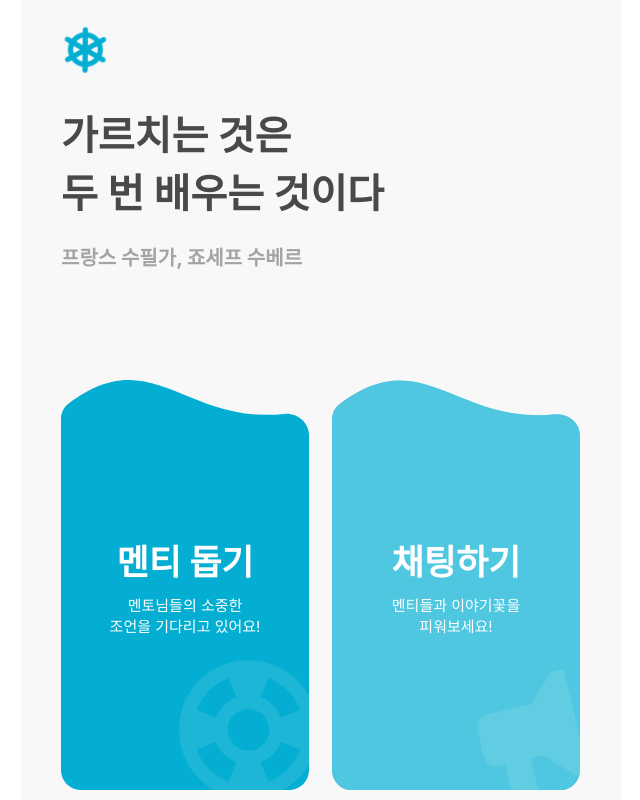
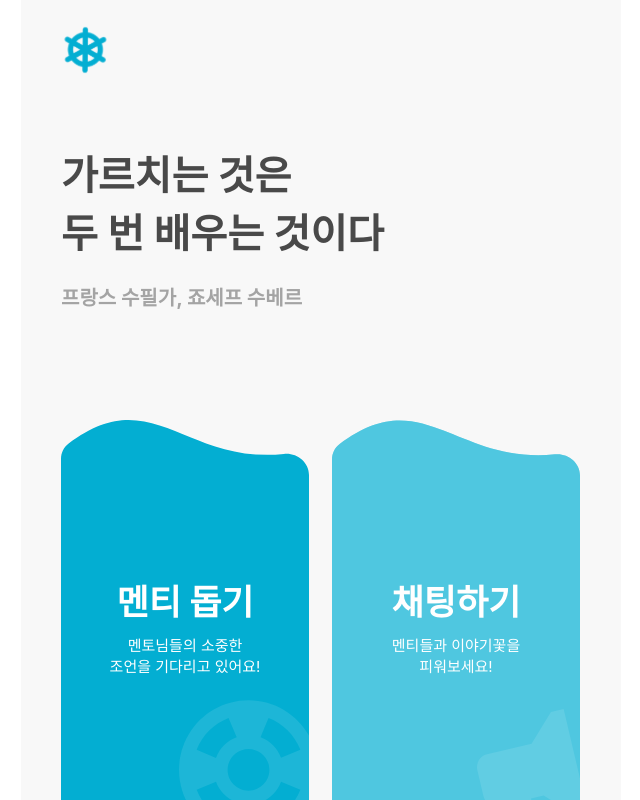
Before and after one commit to youbing5921/deploy_hw, a React (Create React App) app in the folder gamja/: page /home in a window 1280 px wide. Shown: the top 800 px of the page, without its empty margins (319-959 px from the left). Built offline with nearby package versions, Linux system fonts and the light colour scheme.

Commit message:
[Chore] 스타일 요소 수정(#1)

```diff
--- a/gamja/src/pages/Home.js
+++ b/gamja/src/pages/Home.js
@@ -16,9 +16,10 @@ const Home = () => {
           alt="로고이미지"
         />
       </LogoBar>
-      <Comment>
+      <Container>
+        <Quote>
           가르치는 것은 <br /> 두 번 배우는 것이다
-      </Comment>
+        </Quote>
         <Author>프랑스 수필가, 죠세프 수베르</Author>
         <Cards>
           <SearchCard />
@@ -26,6 +27,7 @@ const Home = () => {
           <CommunityCard />
           <MypageCard />
         </Cards>
+      </Container>
     </>
   );
 };
@@ -42,14 +44,16 @@ const LogoImg = styled.img`
   height: 60px;
 `;
 
-const Comment = styled.div`
+const Container = styled.div`
+  padding: 40px;
+`;
+
+const Quote = styled.div`
   color: #494949;
   font-size: 40px;
   font-style: normal;
   font-weight: 700;
   line-height: normal;
-  margin-left: 40px;
-  margin-right: 225px;
 `;
 
 const Author = styled.div`
@@ -58,12 +62,11 @@ const Author = styled.div`
   font-style: normal;
   font-weight: 700;
   line-height: normal;
-  margin-left: 40px;
   margin-top: 22px;
 `;
 
 const Cards = styled.div`
-  padding: 109px 40px 38px 40px;
+  padding-top: 109px;
   display: grid;
   grid-template-columns: repeat(2, 248px);
   gap: 23px;
```
Lines whose indentation alone changed are shown as unchanged.
